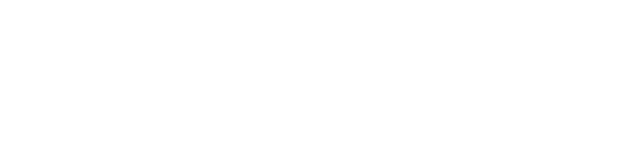
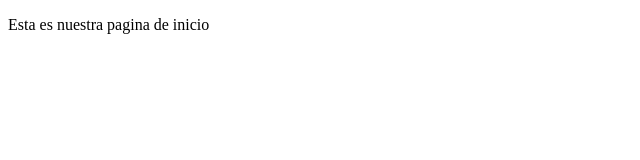
Before and after one commit to exequiel-miranda/PaginaRicaldone, a plain HTML site: page index.html in a window 1280 px wide. Shown: the whole page, without its empty margins (0-640 px from the left). Drawn offline with Linux system fonts and the light colour scheme.

Commit message:
se modifica el index html

```diff
--- a/index.html
+++ b/index.html
@@ -6,6 +6,6 @@
     <title>Pagina web Ricaldone</title>
 </head>
 <body>
-
+    <p>Esta es nuestra pagina de inicio</p>
 </body>
 </html>
```
